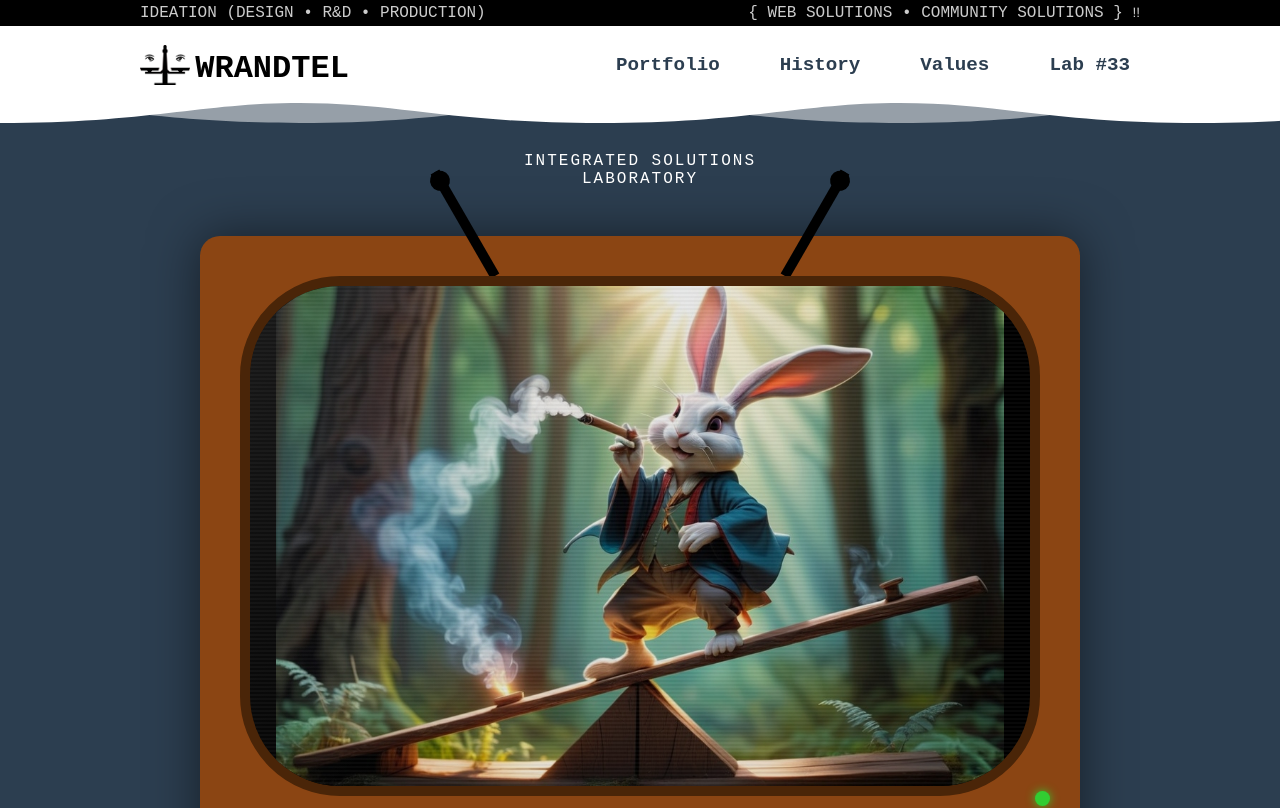
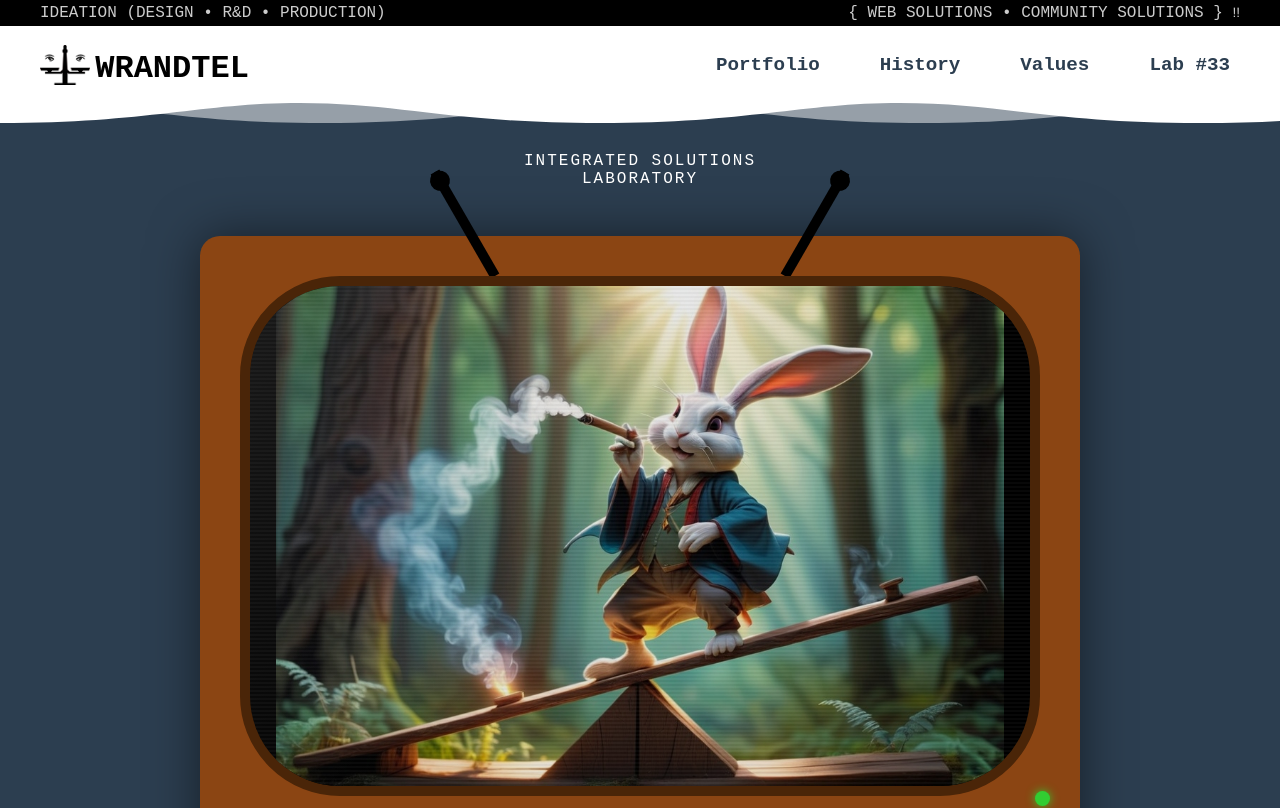
Before and after one commit to c-u-l8er/wrandtel, a SvelteKit app: page / in a window 1280 px wide. Shown: the top 808 px of the page. Built offline with nearby package versions, Linux system fonts and the light colour scheme.

Commit message:
cloud fixed

```diff
--- a/src/routes/Header.svelte
+++ b/src/routes/Header.svelte
@@ -65,7 +65,6 @@
         text-decoration: underline;
     }
 
-    /* Add these new styles */
     .cloud-header {
         position: fixed;
         top: 0;
@@ -77,7 +76,7 @@
     }
 
     .cloud-header nav {
-        max-width: 1000px; /* Increased to accommodate logo */
+        max-width: 1000px;
         margin: 0 auto;
         display: flex;
         align-items: center;
@@ -85,21 +84,20 @@
         padding: 0 20px;
     }
 
-    /* Add a new container for the left side elements */
     .nav-left {
         display: flex;
         align-items: center;
     }
 
     .nav-logo {
-        height: 40px; /* Adjust this value to match your logo's desired height */
+        height: 40px;
         margin-right: 0px;
     }
 
     .nav-links {
         display: flex;
         gap: 40px;
-        margin-left: auto; /* This pushes the nav-links to the right */
+        margin-left: auto;
     }
 
     .nav-links a {
@@ -146,6 +144,7 @@
         height: 40px;
         background: transparent;
         pointer-events: none;
+        overflow: hidden;
     }
 
     .cloud-layer-1 {
@@ -160,8 +159,8 @@
     .cloud-layer-2 {
         position: absolute;
         top: 0px;
-        left: -350px;
-        width: calc(100% + 350px);
+        left: -20%; /* Changed from -350px for better responsive behavior */
+        width: 140%; /* Increased width for better coverage */
         height: 20px;
         background: transparent;
     }
@@ -169,26 +168,89 @@
     .cloud-layer-1::after {
         content: "";
         position: absolute;
-        top: 0; /* Changed from bottom to top */
+        top: 0;
         left: 0;
         width: 100%;
         height: 20px;
         background: white;
         clip-path: path(
-            "M0,20 C150,20 200,0 300,0 C400,0 450,20 600,20 C750,20 800,0 900,0 C1000,0 1050,20 1200,20 C1350,20 1400,0 1500,0 C1600,0 1650,20 1800,20 C1950,20 2000,0 2100,0 C2200,0 2250,20 2400,20 V0 H0 Z"
+            "M0,20 C120,20 160,0 240,0 C320,0 360,20 480,20 C600,20 640,0 720,0 C800,0 840,20 960,20 C1080,20 1120,0 1200,0 C1280,0 1320,20 1440,20 C1560,20 1600,0 1680,0 C1760,0 1800,20 1920,20 V0 H0 Z"
         );
     }
 
     .cloud-layer-2::after {
         content: "";
         position: absolute;
-        top: 0; /* Changed from bottom to top */
+        top: 0;
         left: 0;
         width: 100%;
         height: 20px;
         background: rgba(255, 255, 255, 0.5);
         clip-path: path(
-            "M0,20 C200,20 250,0 350,0 C450,0 500,20 650,20 C800,20 850,0 950,0 C1050,0 1100,20 1250,20 C1400,20 1450,0 1550,0 C1650,0 1700,20 1850,20 C2000,20 2050,0 2150,0 C2250,0 2300,20 2450,20 V0 H0 Z"
+            "M0,20 C100,20 140,0 220,0 C300,0 340,20 460,20 C580,20 620,0 700,0 C780,0 820,20 940,20 C1060,20 1100,0 1180,0 C1260,0 1300,20 1420,20 C1540,20 1580,0 1660,0 C1740,0 1780,20 1900,20 V0 H0 Z"
         );
     }
+
+    /* Responsive adjustments for wider screens */
+    @media (min-width: 1200px) {
+        .domain-container {
+            width: 1200px; /* Expand domain container for wider screens */
+        }
+
+        .cloud-header nav {
+            max-width: 1200px;
+        }
+
+        .cloud-layer-1::after {
+            clip-path: path(
+                "M0,20 C150,20 200,0 300,0 C400,0 450,20 600,20 C750,20 800,0 900,0 C1000,0 1050,20 1200,20 C1350,20 1400,0 1500,0 C1600,0 1650,20 1800,20 C1950,20 2000,0 2100,0 C2200,0 2250,20 2400,20 C2550,20 2600,0 2700,0 C2800,0 2850,20 3000,20 V0 H0 Z"
+            );
+        }
+
+        .cloud-layer-2::after {
+            clip-path: path(
+                "M0,20 C130,20 180,0 280,0 C380,0 430,20 580,20 C730,20 780,0 880,0 C980,0 1030,20 1180,20 C1330,20 1380,0 1480,0 C1580,0 1630,20 1780,20 C1930,20 1980,0 2080,0 C2180,0 2230,20 2380,20 C2530,20 2580,0 2680,0 C2780,0 2830,20 2980,20 V0 H0 Z"
+            );
+        }
+    }
+
+    @media (min-width: 1600px) {
+        .domain-container {
+            width: 1400px; /* Further expand for ultra-wide screens */
+        }
+
+        .cloud-header nav {
+            max-width: 1400px;
+        }
+
+        .cloud-layer-2 {
+            left: -10%; /* Adjust for ultra-wide screens */
+            width: 120%;
+        }
+    }
+
+    /* Handle mobile responsiveness */
+    @media (max-width: 768px) {
+        .domain-container {
+            width: 100%;
+            padding: 0.25em 10px;
+        }
+
+        .cloud-header nav {
+            max-width: 100%;
+            padding: 0 10px;
+        }
+
+        .nav-links {
+            gap: 20px;
+        }
+
+        .nav-links a {
+            font-size: 1em;
+        }
+
+        .nav-home {
+            font-size: 1.5em !important;
+        }
+    }
 </style>
```
